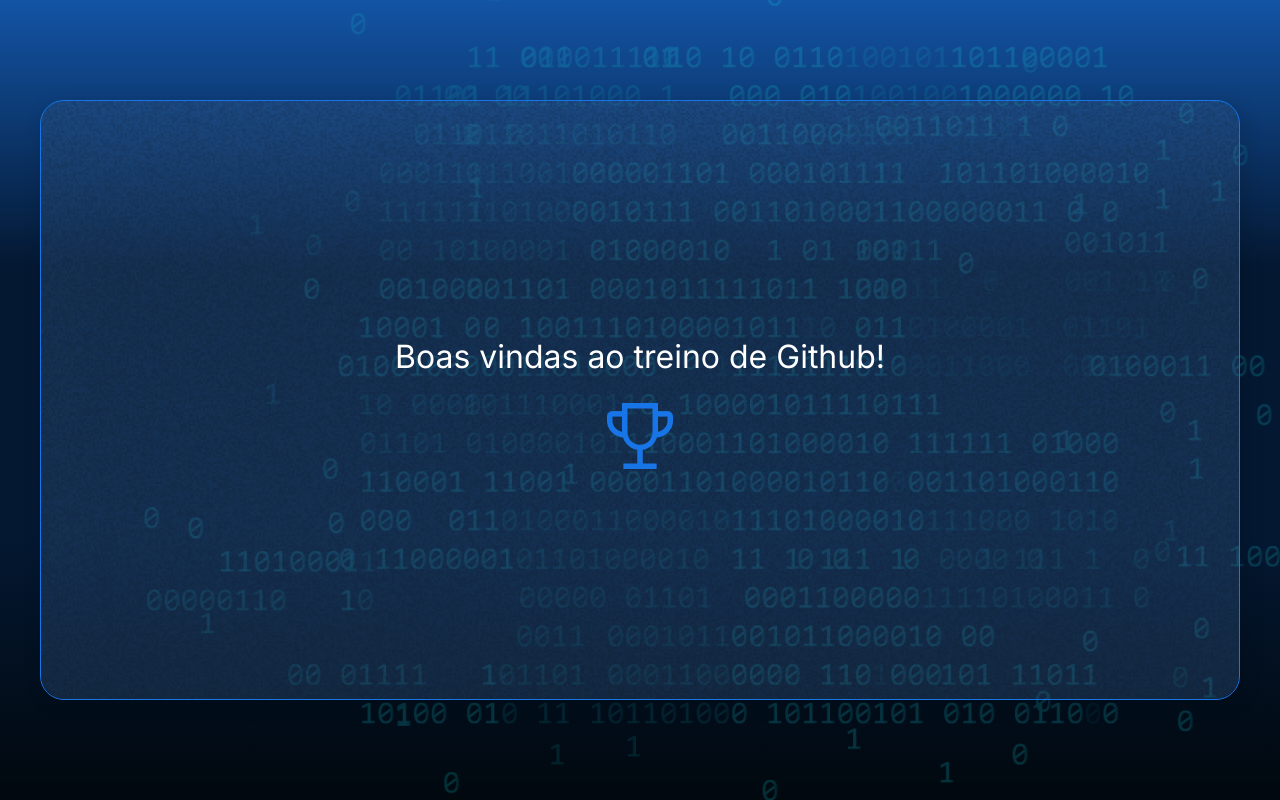
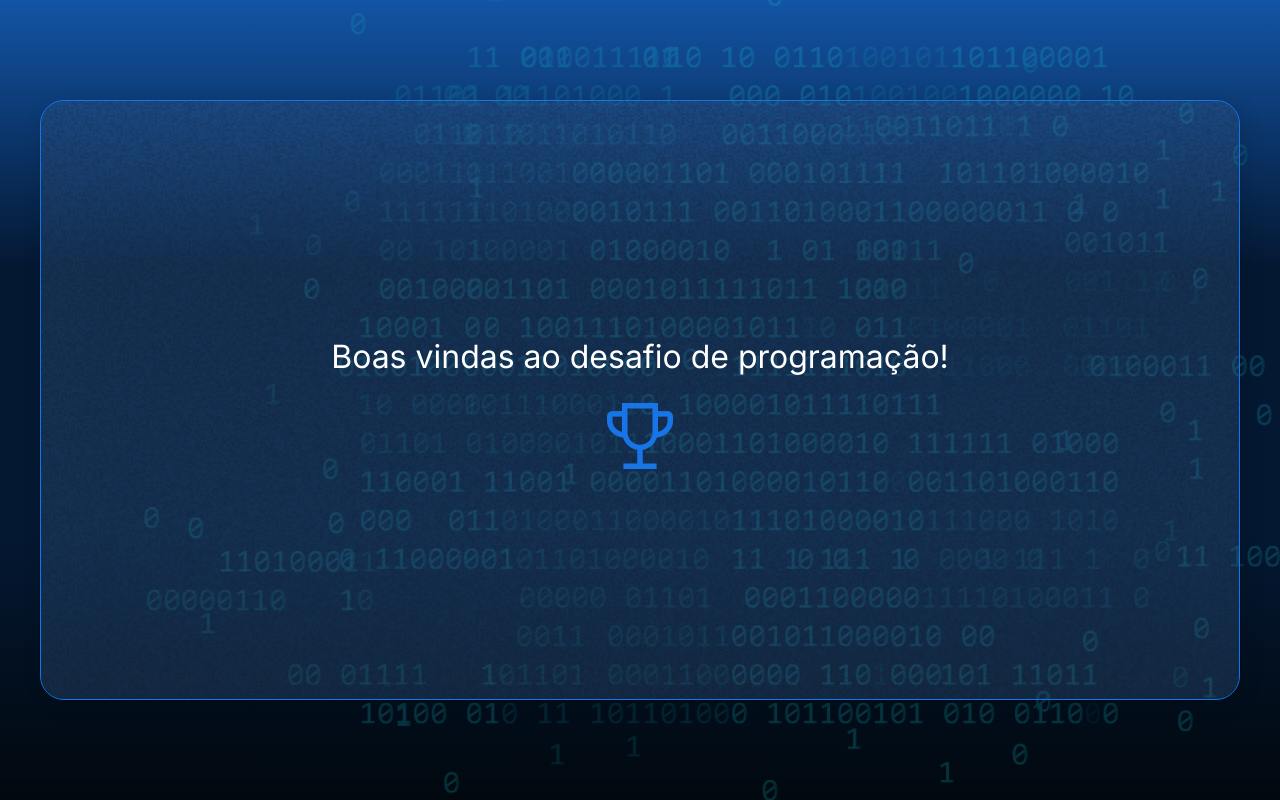
Before and after one commit to fernandocalisto/repgittreino, a plain HTML site: page index.html in a window 1280 px wide. Drawn offline with Linux system fonts and the light colour scheme.

Commit message:
Alteração Revertida

```diff
--- a/index.html
+++ b/index.html
@@ -17,7 +17,7 @@
         <div class="container__conteudo">
             <div class="container__informacoes">
                 <div class="container__texto">
-                    <h2>Boas vindas ao treino de Github!</h2>
+                    <h2>Boas vindas ao desafio de programação!</h2>
                 </div>
                 <img src="./img/trophy.png" alt="ícone de um troféu" />
             </div>
```
